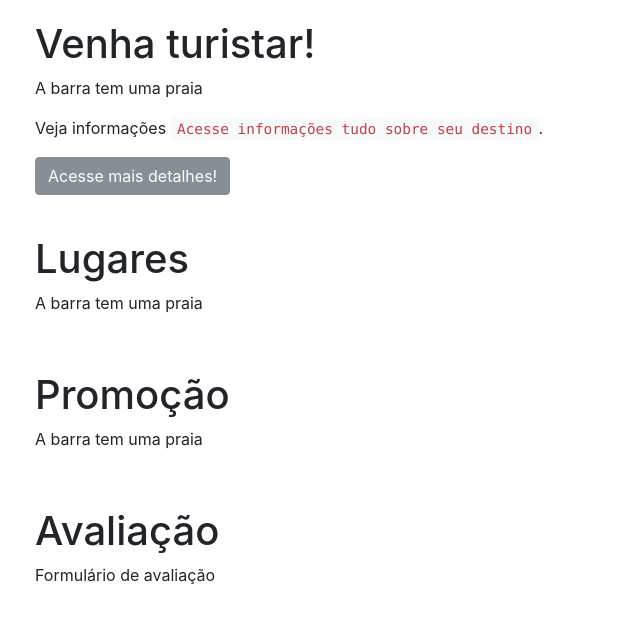
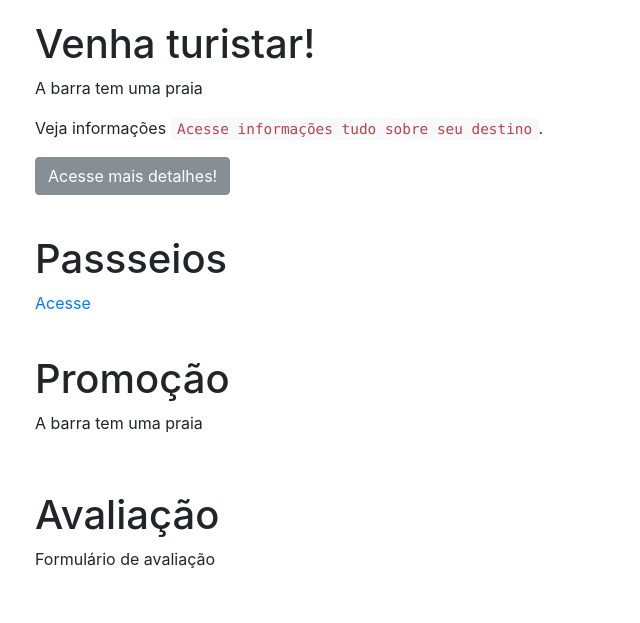
Before and after one commit to brunogomes3000/eturismo, a Django app: page /informacoes in a window 1280 px wide. Shown: the top 623 px of the page, without its empty margins (0-640 px from the left). Run offline with Django 3.2, Linux system fonts and the light colour scheme; some libraries are stand-ins or nearby versions.

Commit message:
Adição da página passeio_detalhes

```diff
--- a/eturismo/core/templates/informacoes.html
+++ b/eturismo/core/templates/informacoes.html
@@ -60,11 +60,8 @@
 
         <div id="page-content-wrapper">
             <div class="container-fluid">
-                <h1 id="lugares">Lugares</h1>
-                <p>A barra tem uma praia
-
-
-                </p>
+                <h1 id="lugares">Passseios</h1>
+                <a href= "{% url 'passeio_detalhes' %}"> Acesse </a>
 
             </div>
         </div>
--- a/eturismo/core/views.py
+++ b/eturismo/core/views.py
@@ -39,5 +39,7 @@ def lista_destinos(request):
 	}
 	return render(request, 'lista_destinos.html', context)
 
+def passeio_detalhes(request):
 
+	return render(request, 'passeio_detalhes.html')
 # Create your views here.
--- a/eturismo/eturismo/urls.py
+++ b/eturismo/eturismo/urls.py
@@ -18,11 +18,14 @@ from django.contrib import admin
 from core.views import index
 from core.views import informacoes
 from core.views import lista_destinos
+from core.views import passeio_detalhes
+
 
 urlpatterns = [
 	url(r'^$', index, name="index"),
 	url(r'^informacoes', informacoes, name="informacoes" ),
     url(r'^lista_destinos',lista_destinos, name="lista_destinos"),
+    url(r'^passeio_detalhes',passeio_detalhes, name="passeio_detalhes"),
     url(r'^admin/', admin.site.urls),
 
 
```
Also changed, not shown: eturismo/core/templates/passeio_detalhes.html (added, +15 -0 lines).
